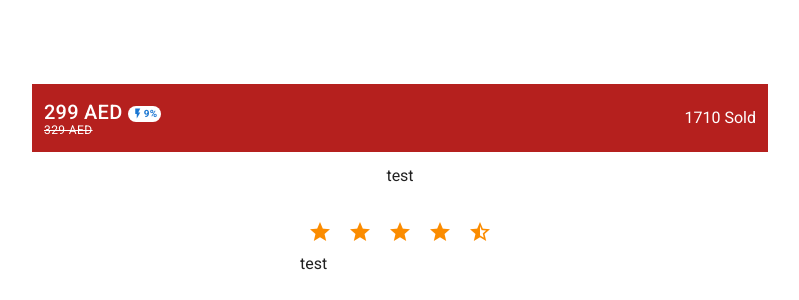
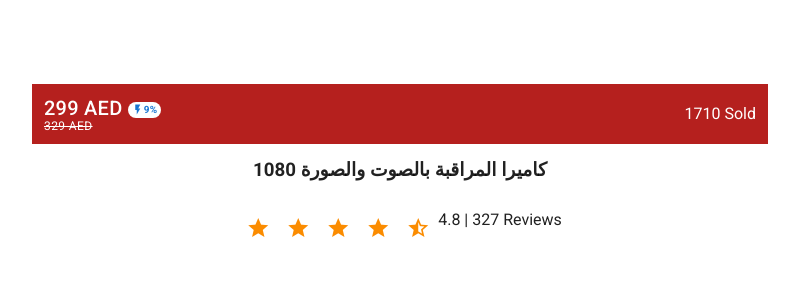
Before and after one commit to ashraf-frotan/landingpage-mis-frontend, a Nuxt app: page /landing/1 in a window 1280 px wide. Shown: the part 1192-1492 px from the top of the page, without its empty margins (240-1039 px from the left). After the commit the page ends 1464 px from the top, so only its background shows below. Built offline with nearby package versions, Linux system fonts and the light colour scheme; what vue-toastr would draw is missing.

Commit message:
product title added

```diff
--- a/pages/landing/_slug.vue
+++ b/pages/landing/_slug.vue
@@ -4,7 +4,7 @@
     <Slider />
     <template>
       <v-row class="white--text theme" align="center">
-        <v-col cols="6">
+        <v-col cols="6" class="py-2">
           <div class="text-h6">299 AED <v-chip x-small color="white" class="primary--text pa-1"> <v-icon color="primary" x-small>mdi-flash</v-icon> <span style="font-weight: bolder;">9%</span></v-chip></div>
           <div class="text-caption text-decoration-line-through" style="margin-top:-8px;">329 AED</div>
         </v-col>
@@ -14,21 +14,22 @@
     <template>
       <v-row align="center" justify="center">
         <v-col cols="12" align="center" justify="center"
-          ><div>test</div>
+          ><h3>كاميرا المراقبة بالصوت والصورة 1080 </h3>
         </v-col>
       </v-row>
       <v-row align="center">
         <v-col cols="12" class="d-flex justify-center">
-          <div>
+          <div class="d-flex">
             <v-rating
               color="warning"
               readonly
               half-increments
               length="5"
-              :value="4.5"
+              :value="4.8"
             ></v-rating>
-
-            test
+            4.8
+            |
+            327 Reviews
           </div>
         </v-col>
       </v-row>
```
